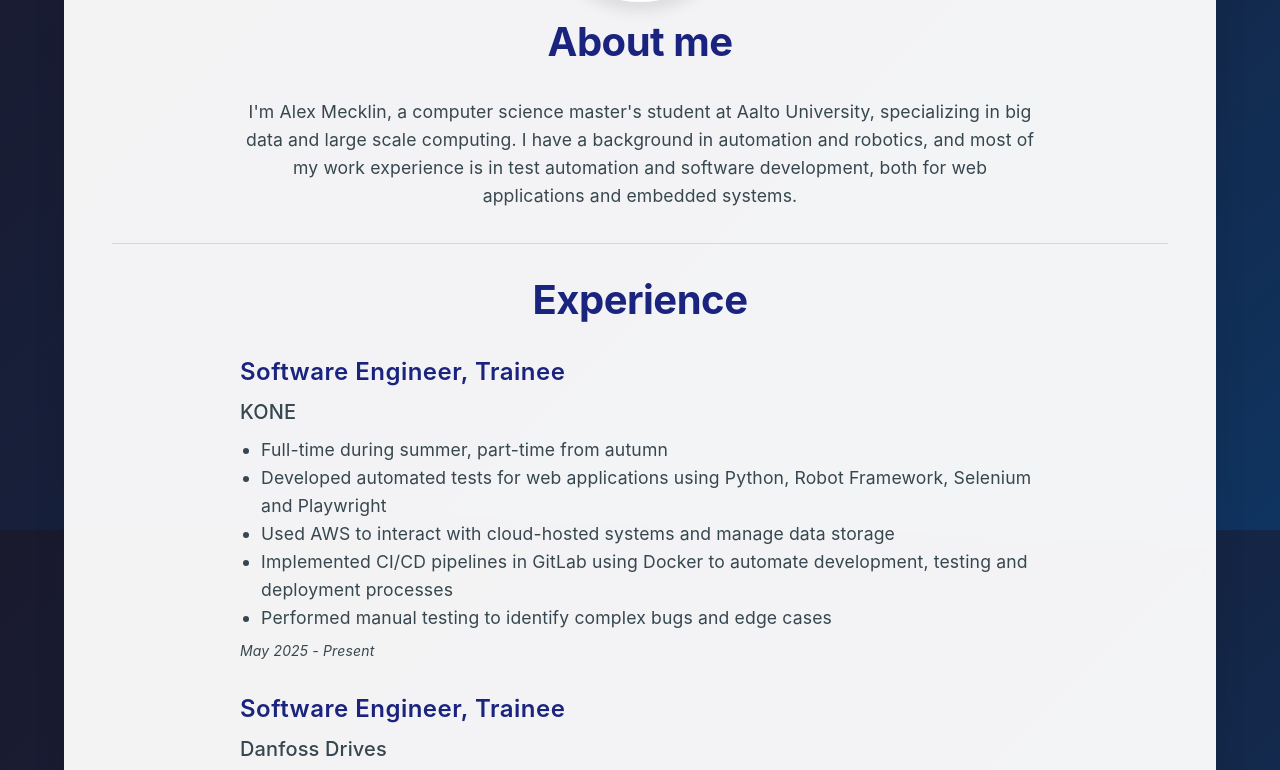
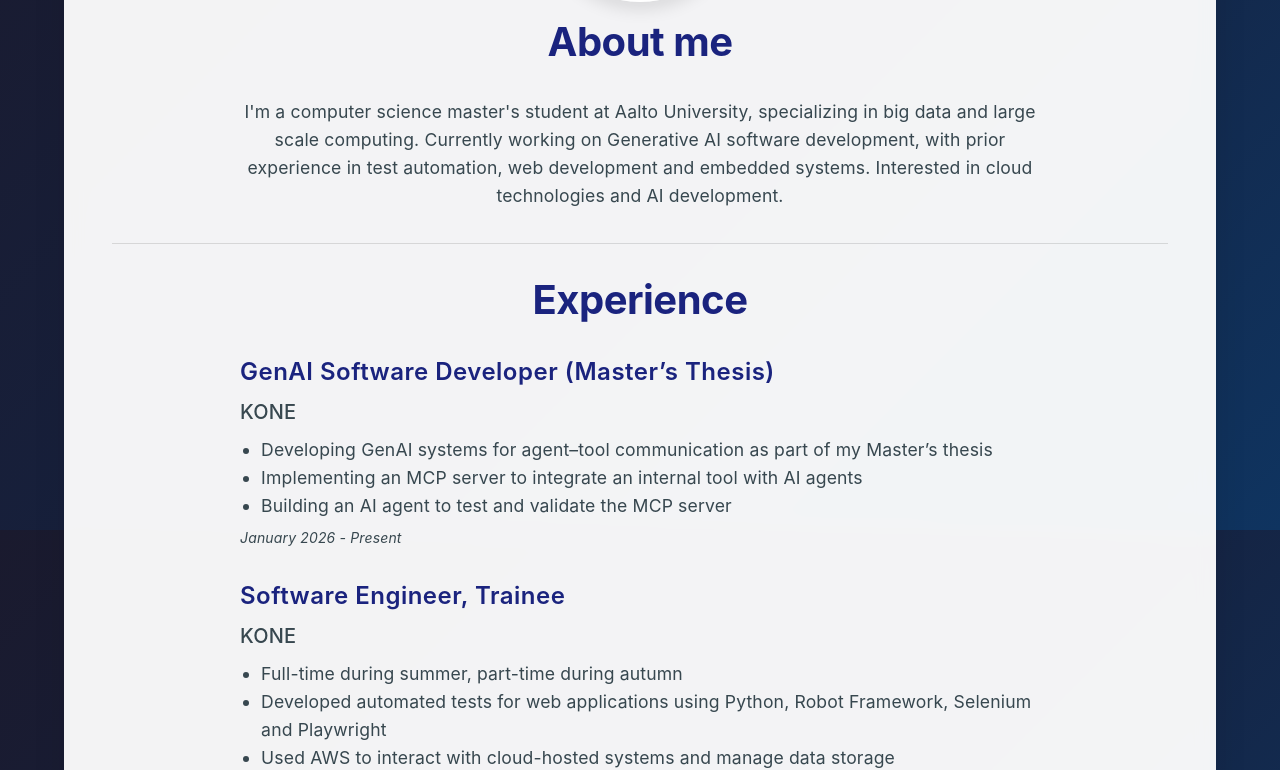
Before and after one commit to alex20m/website, a React (Create React App) app: page / in a window 1280 px wide. Shown: the part 1070-1840 px from the top of the page. Built offline with nearby package versions, Linux system fonts and the light colour scheme.

Commit message:
masters thesis added

```diff
--- a/src/pages/About.js
+++ b/src/pages/About.js
@@ -59,8 +59,8 @@ function About() {
             lineHeight: 1.6,
           }}
         >
-          I'm Alex Mecklin, a computer science master's student at Aalto University, specializing in big data and large scale computing.
-          I have a background in automation and robotics, and most of my work experience is in test automation and software development, both for web applications and embedded systems.
+          I'm a computer science master's student at Aalto University, specializing in big data and large scale computing.
+          Currently working on Generative AI software development, with prior experience in test automation, web development and embedded systems. Interested in cloud technologies and AI development.
         </Typography>
       </motion.div>
     </Box>
--- a/src/pages/Contact.js
+++ b/src/pages/Contact.js
@@ -35,8 +35,8 @@ function Contact() {
         <Box sx={{ display: 'flex', alignItems: 'center', gap: 2, width: '100%' }}>
           <EmailIcon color="primary" />
           <Typography variant="h6">
-            Email: <Link href="mailto:alex.mecklin@hotmail.com" underline="hover">
-              alex.mecklin@hotmail.com
+            Email: <Link href="mailto:alex.mecklin@outlook.com" underline="hover">
+              alex.mecklin@outlook.com
             </Link>
           </Typography>
         </Box>
--- a/src/pages/Experience.js
+++ b/src/pages/Experience.js
@@ -4,16 +4,26 @@ import { motion } from 'framer-motion';
 // Add or edit experiences here
 const experiences = [
   {
+    title: "GenAI Software Developer (Master’s Thesis) ",
+    company: "KONE",
+    description: [
+      "Developing GenAI systems for agent–tool communication as part of my Master’s thesis",
+      "Implementing an MCP server to integrate an internal tool with AI agents",
+      "Building an AI agent to test and validate the MCP server",
+    ],
+    period: "January 2026 - Present"
+  },
+  {
     title: "Software Engineer, Trainee",
     company: "KONE",
     description: [
-      "Full-time during summer, part-time from autumn",
+      "Full-time during summer, part-time during autumn",
       "Developed automated tests for web applications using Python, Robot Framework, Selenium and Playwright",
       "Used AWS to interact with cloud-hosted systems and manage data storage",
       "Implemented CI/CD pipelines in GitLab using Docker to automate development, testing and deployment processes",
       "Performed manual testing to identify complex bugs and edge cases",
     ],
-    period: "May 2025 - Present"
+    period: "May - December 2025"
   },
   {
     title: "Software Engineer, Trainee",
```
